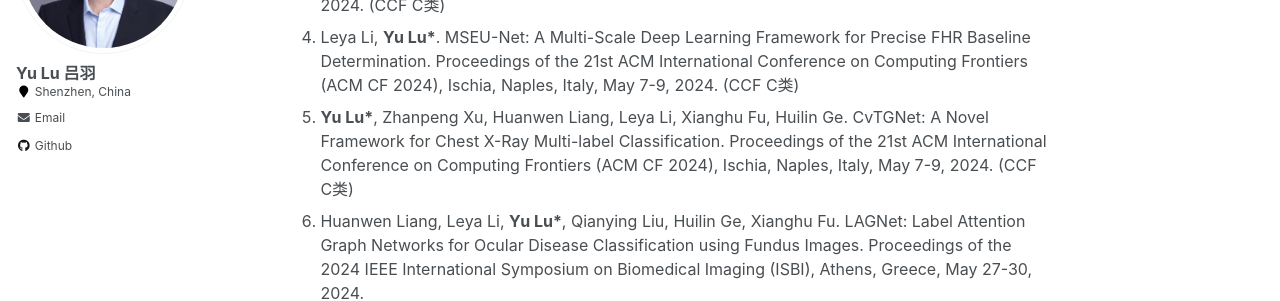
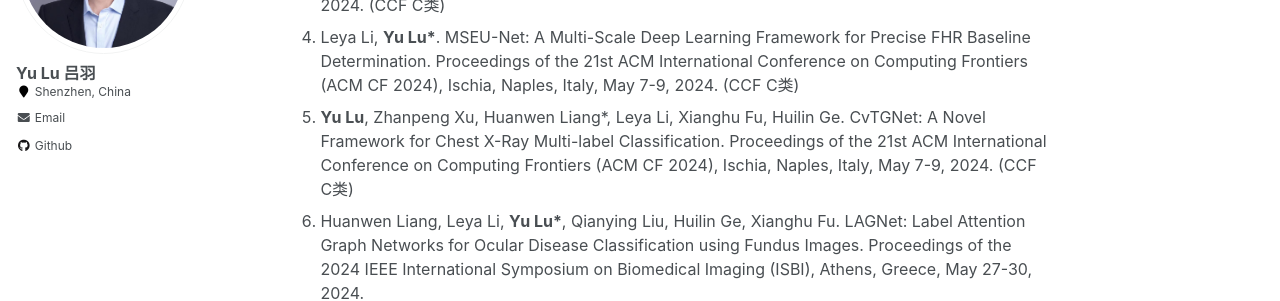
Before and after one commit to YukariUmezawa/lvyu.github.io, a Jekyll site: the page built from _pages/about.md, in a window 1280 px wide and 900 px high, scrolled down 4205 px. Shown: the part 153-454 px from the top of the window. Built offline with Jekyll 4.4.1, drawn with Linux system fonts in a browser that asks for light colours.

```diff
--- a/_pages/about.md
+++ b/_pages/about.md
@@ -111,7 +111,7 @@ News
 2. Zhenpeng Xu, Pan Sun, __Yu Lu*__, Huilin Ge, Meng Li, Yingjian Qi. Intuitive UAV Operation: A Novel Dataset and Benchmark for Multi-Distance Gesture Recognition. Proceedings of the 2024 International Joint Conference on Neural Networks (IJCNN), Yokohama, Japan, June 30-July 5, 2024. (CCF C类)
 3. Ruijie Zhao, __Yu Lu*__, Leya Li, Huilin Ge, Xianghua Fu. AMRUNet: An Attention-Guided MultiResUNet for Continuous Noninvasive Blood Pressure Estimation. Proceedings of the 2024 International Joint Conference on Neural Networks (IJCNN), Yokohama, Japan, June 30-July 5, 2024. (CCF C类)
 4. Leya Li, __Yu Lu*__. MSEU-Net: A Multi-Scale Deep Learning Framework for Precise FHR Baseline Determination. Proceedings of the 21st ACM International Conference on Computing Frontiers (ACM CF 2024), Ischia, Naples, Italy, May 7-9, 2024. (CCF C类)
-5. __Yu Lu*__, Zhanpeng Xu, Huanwen Liang, Leya Li, Xianghu Fu, Huilin Ge. CvTGNet: A Novel Framework for Chest X-Ray Multi-label Classification. Proceedings of the 21st ACM International Conference on Computing Frontiers (ACM CF 2024), Ischia, Naples, Italy, May 7-9, 2024. (CCF C类)
+5. __Yu Lu__, Zhanpeng Xu, Huanwen Liang*, Leya Li, Xianghu Fu, Huilin Ge. CvTGNet: A Novel Framework for Chest X-Ray Multi-label Classification. Proceedings of the 21st ACM International Conference on Computing Frontiers (ACM CF 2024), Ischia, Naples, Italy, May 7-9, 2024. (CCF C类)
 6. Huanwen Liang, Leya Li, __Yu Lu*__, Qianying Liu, Huilin Ge, Xianghu Fu. LAGNet: Label Attention Graph Networks for Ocular Disease Classification using Fundus Images. Proceedings of the 2024 IEEE International Symposium on Biomedical Imaging (ISBI), Athens, Greece, May 27-30, 2024.
 7. Leying Zhang, Xiaokang Deng, __Yu Lu*__. Segment Anything Model (SAM) for Medical Image Segmentation: A Preliminary Review. Proceedings of the IEEE International Conference on Bioinformatics and Biomedicine (BIBM 2023), Istanbul, Turkey, December 5-8, 2023. (CCF B类)
 8. __Yu Lu*__, Huanwen Liang, Zichang Yu, Xianghu Fu. MT-1DCG: A Novel Model for Multivariate Time Series Classification. Proceedings of the 19th International Conference on Intelligent Computing (ICIC 2023), 222–234, Zhengzhou, China, August 10-13, 2023. (CCF C类)
```
